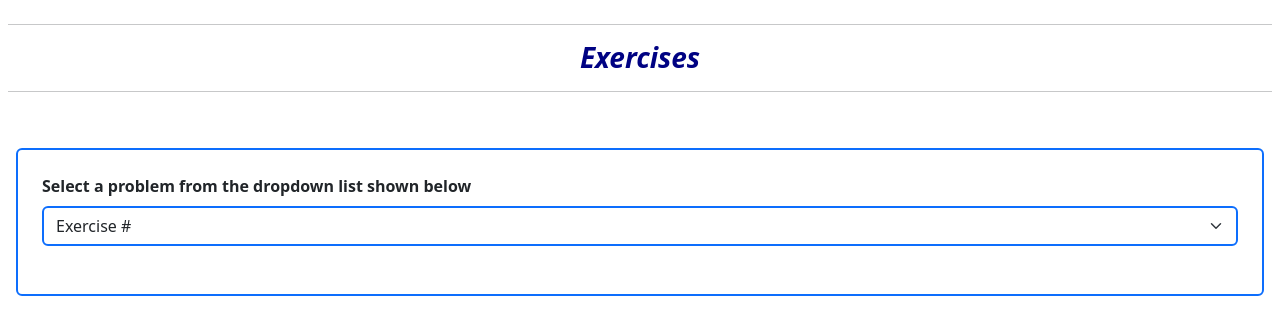
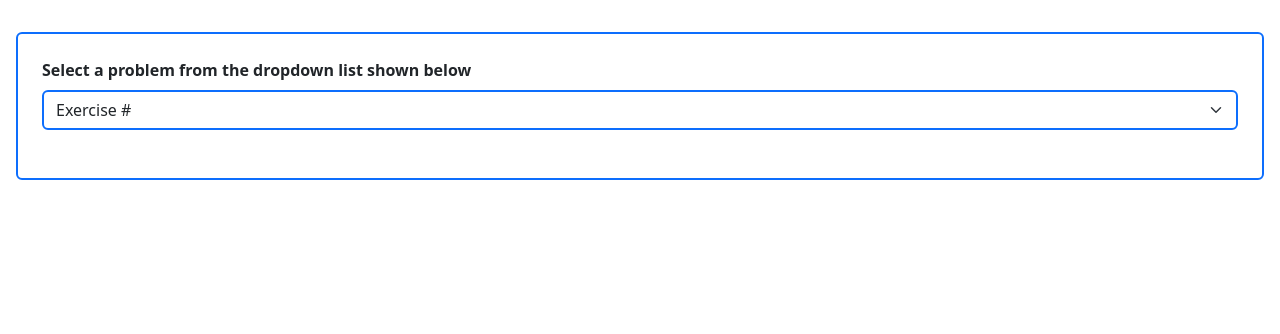
Before and after one commit to virtual-labs/exp-Identifying-requirements-from-problem-statements-iitkgp, a plain HTML site: page experiment/simulation/exercise_index.html in a window 1280 px wide. Drawn offline with nearby package versions, Linux system fonts and the light colour scheme.

Commit message:
req problem exercises modified

```diff
--- a/experiment/simulation/exercise_index.html
+++ b/experiment/simulation/exercise_index.html
@@ -32,11 +32,11 @@ Author: Prakriti Dhang -->
     </div>
     </div>
   </header> -->
- <div class="container-fluid p-2">
+ <!-- <div class="container-fluid p-2">
     <hr>
     <p class="h3 fw-bold fst-italic text-center" style="color: #000283;"> Exercises</p>
     <hr>
-</div>
+</div>  -->
 	<div class="container-fluid mt-3 p-3">
 
         <div class="d-flex flex-column justify-content-center mb-3">
```
